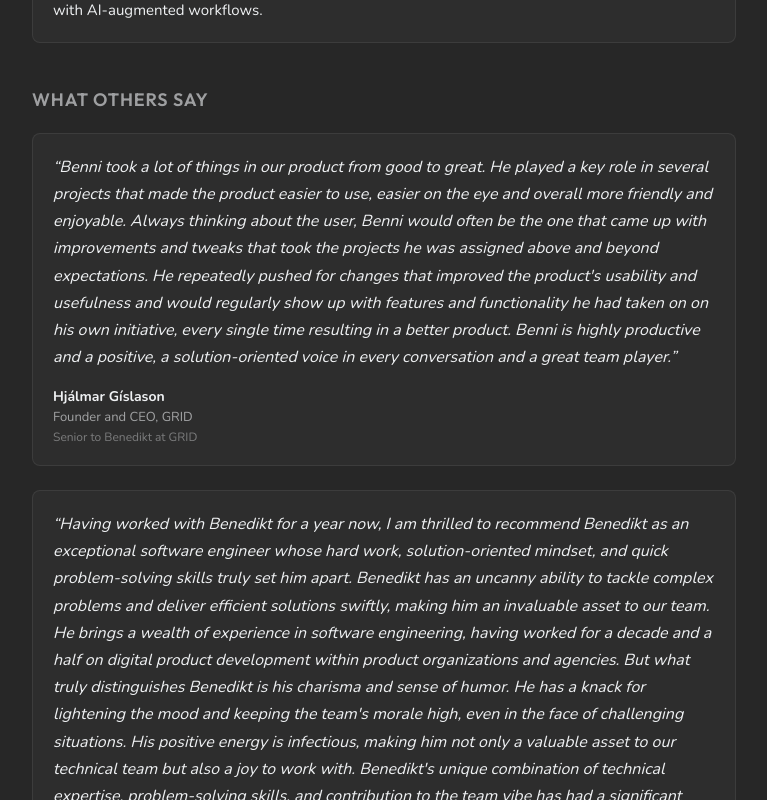
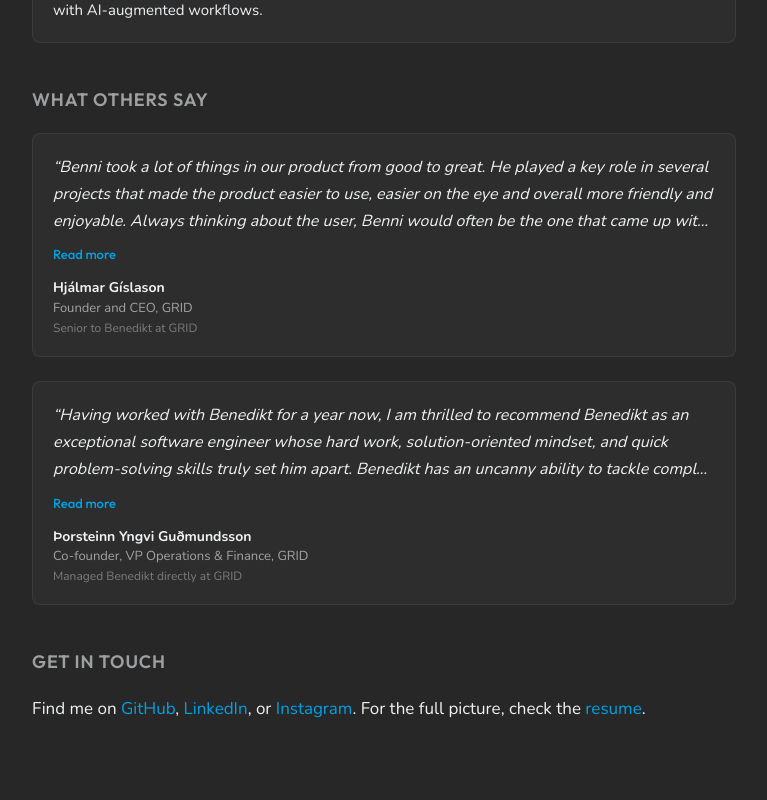
Before and after one commit to benediktvaldez/web, a Next.js app: page /en/about in a window 1280 px wide. Shown: the part 1100-1900 px from the top of the page, without its empty margins (256-1023 px from the left). Built offline with nearby package versions, Linux system fonts and the light colour scheme.

Commit message:
feat: add expandable recommendation cards with line clamp

```diff
--- a/src/app/[locale]/(site)/about/page.module.css
+++ b/src/app/[locale]/(site)/about/page.module.css
@@ -85,41 +85,6 @@
   gap: 1.5rem;
 }
 
-.recommendation {
-  margin: 0;
-  padding: 1.25rem;
-  border: 1px solid rgba(239, 241, 243, 0.08);
-  border-radius: 0.5rem;
-  background: rgba(239, 241, 243, 0.03);
-}
-
-.quote {
-  font-size: 1rem;
-  font-weight: 300;
-  font-style: italic;
-  line-height: 1.7;
-  margin: 0 0 1rem;
-}
-
-.attribution {
-  display: flex;
-  flex-direction: column;
-  gap: 0.125rem;
-  font-size: 0.875rem;
-  color: var(--light);
-  font-style: normal;
-}
-
-.attributionMeta {
-  opacity: 0.6;
-  font-size: 0.8125rem;
-}
-
-.attributionRelation {
-  opacity: 0.4;
-  font-size: 0.75rem;
-}
-
 .contactText {
   font-size: 1.0625rem;
   font-weight: 300;
--- a/src/app/[locale]/(site)/about/page.tsx
+++ b/src/app/[locale]/(site)/about/page.tsx
@@ -4,6 +4,7 @@ import type { Locale } from "@/i18n/config";
 import { getLocalizedSlug } from "@/i18n/config";
 import { getDictionary } from "@/i18n/getDictionary";
 import { recommendations } from "@/content/recommendations";
+import { RecommendationCard } from "@/components/RecommendationCard/RecommendationCard";
 import styles from "./page.module.css";
 
 type Props = { params: Promise<{ locale: string }> };
@@ -66,18 +67,7 @@ export default async function AboutPage({ params }: Props) {
           <h2 className={styles.sectionHeading}>{t.about.recommendationsHeading}</h2>
           <div className={styles.recommendations}>
             {recommendations.map((rec) => (
-              <blockquote key={rec.name} className={styles.recommendation}>
-                <p className={styles.quote}>&ldquo;{rec.quote}&rdquo;</p>
-                <footer className={styles.attribution}>
-                  <strong>{rec.name}</strong>
-                  <span className={styles.attributionMeta}>
-                    {rec.role}, {rec.company}
-                  </span>
-                  <span className={styles.attributionRelation}>
-                    {rec.relationship}
-                  </span>
-                </footer>
-              </blockquote>
+              <RecommendationCard key={rec.name} recommendation={rec} />
             ))}
           </div>
         </section>
--- /dev/null
+++ b/src/components/RecommendationCard/RecommendationCard.module.css
@@ -0,0 +1,61 @@
+.card {
+  margin: 0;
+  padding: 1.25rem;
+  border: 1px solid rgba(239, 241, 243, 0.08);
+  border-radius: 0.5rem;
+  background: rgba(239, 241, 243, 0.03);
+}
+
+.quote {
+  font-size: 1rem;
+  font-weight: 300;
+  font-style: italic;
+  line-height: 1.7;
+  margin: 0 0 0.5rem;
+  display: -webkit-box;
+  -webkit-line-clamp: 3;
+  -webkit-box-orient: vertical;
+  overflow: hidden;
+}
+
+.expanded {
+  display: block;
+  -webkit-line-clamp: unset;
+  overflow: visible;
+}
+
+.toggle {
+  font-family: var(--font-outfit), sans-serif;
+  font-size: 0.8125rem;
+  font-weight: 500;
+  color: var(--blue);
+  background: none;
+  border: none;
+  padding: 0;
+  cursor: pointer;
+  margin-bottom: 1rem;
+  transition: opacity 300ms;
+}
+
+.toggle:hover {
+  opacity: 0.7;
+}
+
+.attribution {
+  display: flex;
+  flex-direction: column;
+  gap: 0.125rem;
+  font-size: 0.875rem;
+  color: var(--light);
+  font-style: normal;
+}
+
+.meta {
+  opacity: 0.6;
+  font-size: 0.8125rem;
+}
+
+.relation {
+  opacity: 0.4;
+  font-size: 0.75rem;
+}
--- /dev/null
+++ b/src/components/RecommendationCard/RecommendationCard.tsx
@@ -0,0 +1,34 @@
+"use client";
+
+import { useState } from "react";
+import type { Recommendation } from "@/content/recommendations";
+import styles from "./RecommendationCard.module.css";
+
+interface Props {
+  recommendation: Recommendation;
+}
+
+export function RecommendationCard({ recommendation: rec }: Props) {
+  const [expanded, setExpanded] = useState(false);
+
+  return (
+    <blockquote className={styles.card}>
+      <p className={`${styles.quote} ${expanded ? styles.expanded : ""}`}>
+        &ldquo;{rec.quote}&rdquo;
+      </p>
+      <button
+        className={styles.toggle}
+        onClick={() => setExpanded(!expanded)}
+      >
+        {expanded ? "Show less" : "Read more"}
+      </button>
+      <footer className={styles.attribution}>
+        <strong>{rec.name}</strong>
+        <span className={styles.meta}>
+          {rec.role}, {rec.company}
+        </span>
+        <span className={styles.relation}>{rec.relationship}</span>
+      </footer>
+    </blockquote>
+  );
+}
```
